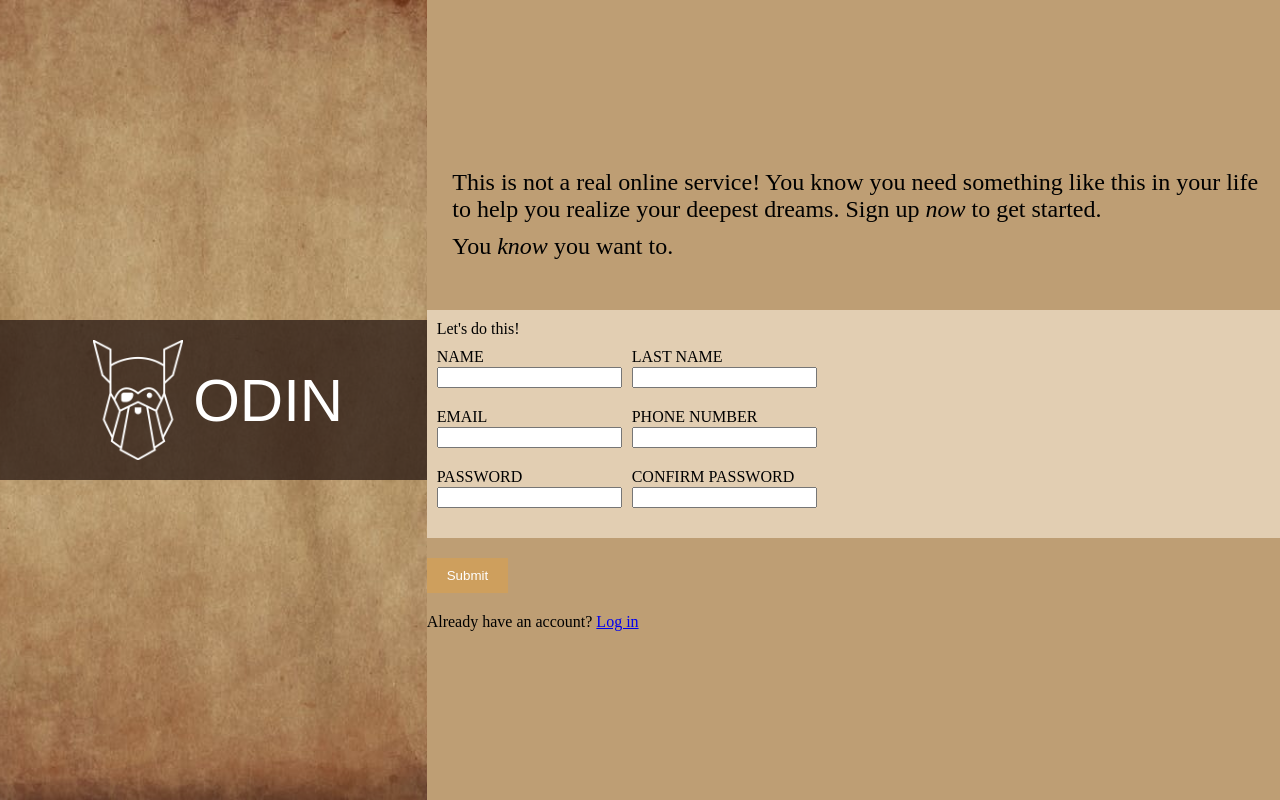
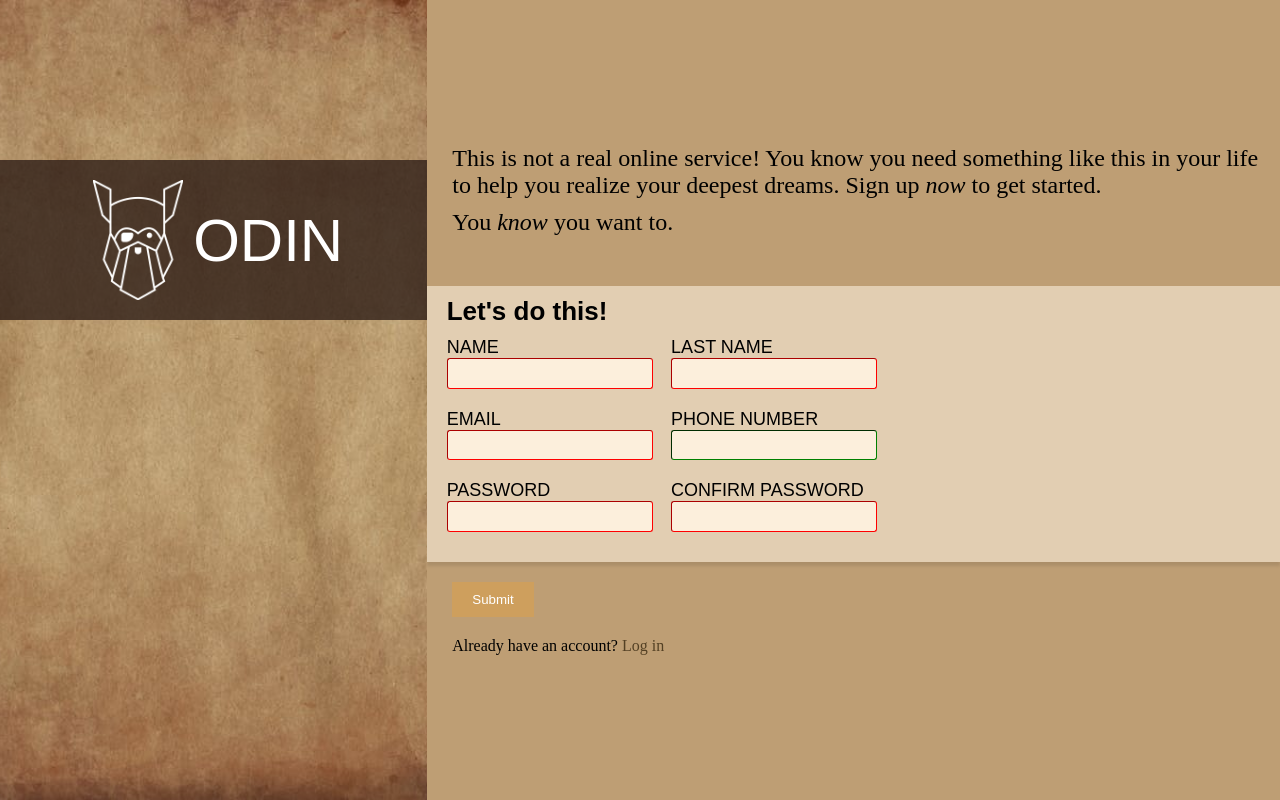
Before and after one commit to HereIsSee/Project-Sign-up-Form, a plain HTML site: page index.html in a window 1280 px wide. Drawn offline with Linux system fonts and the light colour scheme.

Commit message:
Finixing up

```diff
--- a/index.html
+++ b/index.html
@@ -33,8 +33,8 @@
             </div>
 
             <div class="form">
-                <div class="text">Let's do this!</div>
-                <form action="example.com/path" method="post" id="myform">
+                <div class="encouragement">Let's do this!</div>
+                <form action="https://httpbin.org/" method="post" id="myform">
                     <div class="client_name">
                         <div class="item">
                             <label for="name">NAME</label>
@@ -73,8 +73,8 @@
                 </form>
             </div>
 
-            <button type="submit" form="form" value="Update">Submit</button>
-            <div>Already have an account? <a href="url">Log in</a> </div>
+            <button type="submit" form="myform" value="Update">Submit</button>
+            <div class="login-prompt">Already have an account? <a href="url">Log in</a> </div>
 
         </div>
 
--- a/styles.css
+++ b/styles.css
@@ -14,18 +14,16 @@ html, body {
 
 .container {
     display: flex;
+    flex-direction: column;
     width: 100vw;
     height: 100vh;
 }
 
 
-.left, .right {
-    height: 100vh;
-}
-
 .left {
+    height: 100px;
+    width: 100%;
     position: relative;
-    flex: 1;
     background-color: azure;
     background-image: url(./images/left_side_background.jpeg);
     background-size: cover;
@@ -46,12 +44,14 @@ html, body {
 
 #banner {
     position: absolute;
-    top: 40%;
-    left: 0;
+    top: 50%;
+    left: 50%;
+    transform: translate(-50%, -50%);
     width: 100%;
 
+
     font-family: 'NorseBold', sans-serif;
-    font-size: 60px;
+    font-size: 30px;
     color: white;
 
 
@@ -62,45 +62,56 @@ html, body {
     display: flex;
     justify-content: center;
     align-items: center;
+
+    width: 100%; /* Full width */
 }
 
 #banner img {
-    height: 2em;
-    margin: 10px;
+    height: 1.5em; /* Adjusted for mobile */
+    margin-right: 10px;
 }
 
 .form {
     padding: 10px;
     display: flex;
     flex-direction: column;
+    align-items: center;
+
     background-color: rgb(226, 206, 178);
     gap: 10px;
+    font-size: 14px;
+
+    font-family: sans-serif;
+
+    box-shadow: 0 4px 3px rgba(0, 0, 0, 0.1); /* Soft shadow effect */
+    /* border-radius: 8px; */
 }
 
 .client_name, .contact_info, .password {
+    position:relative;
     display: flex;
-    gap: 10px;
     margin-bottom: 20px;
 }
 
 .item{
     display: flex;
     flex-direction: column;
-    gap: 1px;
+    margin-right: 2%;
 }
 
-#myform{
-
+.encouragement {
+    font-weight: bolder;
+    font-size: 18;
 }
 
 .random_text{
     margin-left: 3%;
-    font-size: 24px;
+    font-size: 18px;
     margin-bottom: 10px;
 }
 
 .right > div:first-child {
-    margin-bottom: 20px;
+    margin-bottom: 10px;
 }
 
 button{
@@ -116,6 +127,106 @@ button:hover {
     background-color: rgb(109, 84, 49);
 }
 
-@media only screen and (min-width: 700px) {
+.login-prompt, button {
+    margin-left: 3%;
+}
 
+input {
+    background-color: rgb(252, 239, 220);
+    width: 200px;
+    height: 1.5em;
+    border-radius: 3px;
+    border-width: 1px;
+    border-color: lightgray; /* Default border color */
 }
+
+/* Only show validation styles when the input is focused */
+input:invalid {
+    border-color: red; /* Red border when invalid and focused */
+}
+
+input:valid {
+    border-color: green; /* Green border when valid and focused */
+}
+
+
+a {
+    text-decoration: none;
+    color: rgb(83, 64, 36);
+}
+
+
+
+
+@media only screen and (min-width: 760px) {
+    .container {
+        display: flex;
+        flex-direction: row;
+    }
+
+
+    .left, .right {
+        height: 100vh;
+    }
+
+    .left {
+        min-width: 300px;
+        flex: 1;
+    }
+
+
+    #banner {
+        top: 30%;
+        left: 0%;
+        transform: translate(0%, -50%);
+        width: 100%;
+        min-width: 290px;
+        font-size: 60px;
+
+    }
+
+    #banner img {
+        height: 2em;
+        margin: 10px;
+    }
+
+    .form {
+        padding-left: 20px;
+        display: flex;
+        flex-direction: column;
+        background-color: rgb(226, 206, 178);
+        gap: 10px;
+
+        align-items: flex-start;
+    }
+
+    .encouragement {
+        font-size: 26px;
+    }
+
+    .client_name, .contact_info, .password {
+        display: flex;
+        gap: 10px;
+        margin-bottom: 20px;
+    }
+
+    .item{
+        font-size: 18px;
+    }
+
+
+    .random_text{
+        margin-left: 3%;
+        font-size: 24px;
+        margin-bottom: 10px;
+    }
+
+    .right > div:first-child {
+        margin-bottom: 20px;
+    }
+
+    input {
+        width: 200px;
+        height: 2em;
+    }
+}
```
